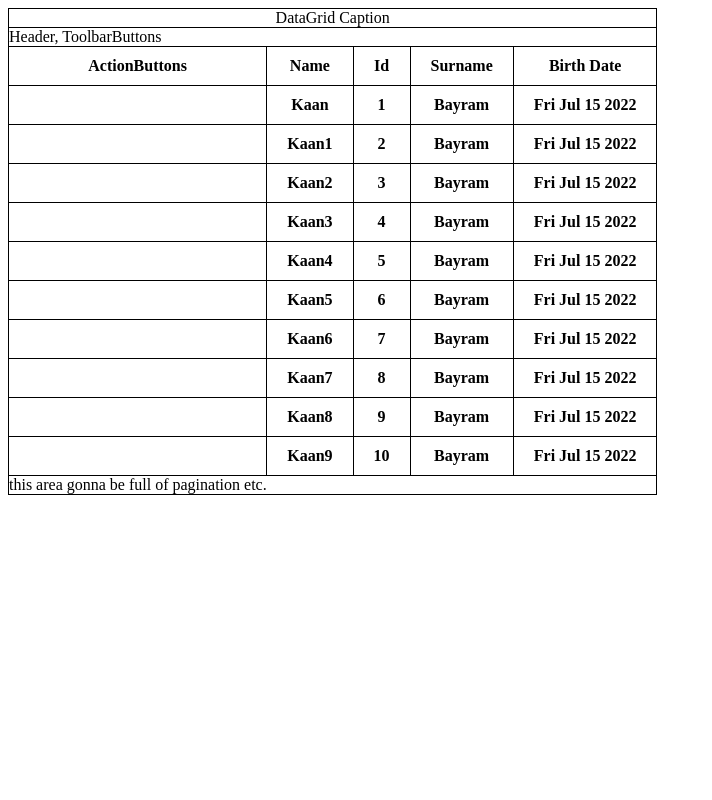
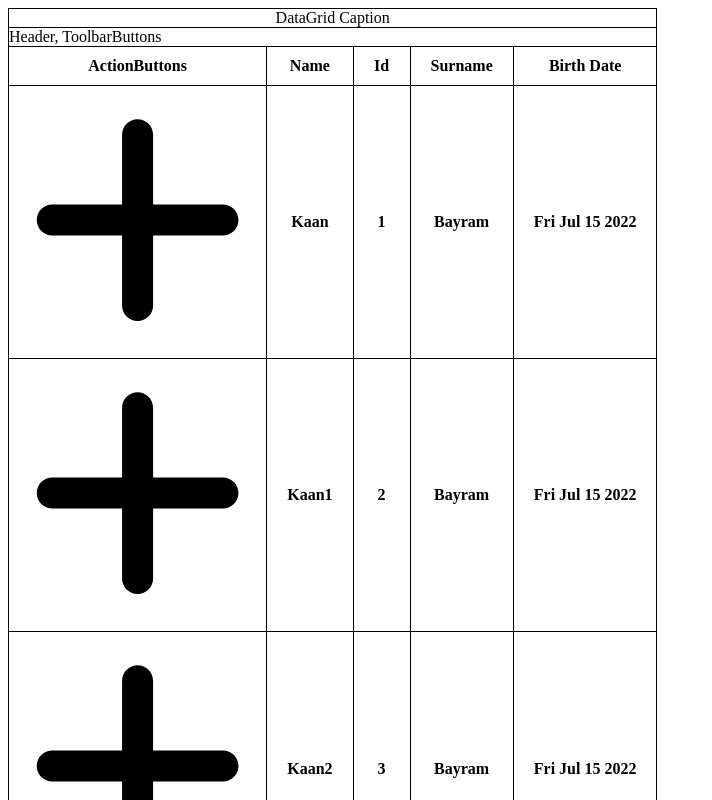
Before and after one commit to kaanbayram/datagrid, a React app: page / in a window 1280 px wide. Shown: the top 800 px of the page, without its empty margins (0-712 px from the left). Built offline with nearby package versions, Linux system fonts and the light colour scheme.

Commit message:
[feature] - started action buttons development

```diff
--- a/package.json
+++ b/package.json
@@ -20,6 +20,7 @@
     "babel-loader": "^8.2.5",
     "babel-preset-react": "^6.24.1",
     "css-loader": "^6.7.1",
+    "file-loader": "^6.2.0",
     "html-webpack-plugin": "^5.5.0",
     "mini-css-extract-plugin": "^2.6.1",
     "node-sass": "^7.0.1",
@@ -33,6 +34,9 @@
     "webpack-dev-server": "^4.9.3"
   },
   "dependencies": {
+    "@fortawesome/fontawesome-svg-core": "^6.1.2",
+    "@fortawesome/free-regular-svg-icons": "^6.1.2",
+    "@fortawesome/free-solid-svg-icons": "^6.1.2",
     "react": "^18.2.0",
     "react-dom": "^18.2.0"
   }
--- /dev/null
+++ b/src/@types/assets/index.d.ts
@@ -0,0 +1,6 @@
+declare module "\*.svg" {
+    import React = require("react");
+    export const ReactComponent: React.FunctionComponent<React.SVGProps<SVGSVGElement>>;
+    const src: string;
+    export default src;
+  }
--- a/src/App.tsx
+++ b/src/App.tsx
@@ -1,6 +1,6 @@
 import React from 'react';
 import { DataGridBaseComponent } from './DataGrid/Components';
-import { rows, columns } from './assets/dummyData'
+import { rows, columns, DataGridProps } from './assets/dummyData'
 
 
 export default class App extends React.Component {
@@ -17,6 +17,13 @@ export default class App extends React.Component {
                     captiton={<div>Test</div>}
                     rows={rows}
                     columns={columns}
+                    editing={{
+                        enabled: DataGridProps.editing.enabled,
+                        // mode: DataGridProps.editing.mode,
+                        allowAdd: DataGridProps.editing.allowAdd,
+                        allowDelete: DataGridProps.editing.allowDelete,
+                        allowEdit: DataGridProps.editing.allowEdit
+                    }}
                 />
             </React.Fragment>
         );
--- a/src/DataGrid/Components/Body/entities/IBodyProps.ts
+++ b/src/DataGrid/Components/Body/entities/IBodyProps.ts
@@ -1,8 +1,10 @@
+import { IEditingProps } from "../../../entities";
 import { IColumn } from "../../Columns";
 
 interface IBodyProps {
     rows: any[];
     columns: IColumn[];
+    editing: IEditingProps
 }
 
 export { IBodyProps }
--- a/src/DataGrid/Components/Body/index.tsx
+++ b/src/DataGrid/Components/Body/index.tsx
@@ -1,7 +1,6 @@
 import { IBodyProps } from "./entities";
 import React from "react";
-
-
+import { ReactComponent as PlusSolidIcon } from '../../../assets/plus-solid.svg';
 
 class Body extends React.Component<IBodyProps, {}>{
 
@@ -11,6 +10,16 @@ class Body extends React.Component<IBodyProps, {}>{
         this.getRows = this.getRows.bind(this);
     }
 
+    getActionButtons() {
+
+
+
+        return (
+            // <></>
+            <div><PlusSolidIcon /></div>
+            // <img src={PlusSolidIcon}></img>
+        );
+    }
 
 
     getRows() {
@@ -19,7 +28,7 @@ class Body extends React.Component<IBodyProps, {}>{
 
         return this.props.rows.map((row) => {
 
-            const rowValues: any[] = [<th></th>];
+            const rowValues: any[] = [<th>{this.getActionButtons()}</th>];
 
             sortedColumns.forEach((column) => {
                 rowValues.push(<th>{row[column.name]}</th>);
@@ -30,7 +39,6 @@ class Body extends React.Component<IBodyProps, {}>{
                     {[...rowValues]}
                 </tr>
             )
-
         });
     }
 
@@ -39,41 +47,7 @@ class Body extends React.Component<IBodyProps, {}>{
         return (
             <>
                 <tbody>
-
                     {this.getRows()}
-
-                    {/* <tr>
-
-                        <th></th>
-
-                        <th>3</th>
-                        <th>4</th>
-
-                    </tr>
-
-                    <tr>
-                        <th></th>
-
-                        <th>3</th>
-                        <th>4</th>
-                    </tr>
-
-                    <tr>
-
-                        <th></th>
-
-                        <th>3</th>
-                        <th>4</th>
-                    </tr>
-
-                    <tr>
-
-                        <th></th>
-
-                        <th>3</th>
-                        <th>4</th>
-                    </tr> */}
-
                 </tbody>
             </>
         );
--- a/src/DataGrid/Components/DataGridBaseComponent.tsx
+++ b/src/DataGrid/Components/DataGridBaseComponent.tsx
@@ -41,6 +41,7 @@ export default class DataGridBaseComponent extends React.Component<IDataGridBase
             <Body
                 rows={rows}
                 columns={columns}
+                editing={this.props.editing}
             />
         );
     }
--- a/src/DataGrid/entities/index.ts
+++ b/src/DataGrid/entities/index.ts
@@ -1 +1 @@
-export { IDataGridBaseComponentsProps } from './IDataGridBaseComponentsProps'
+export { IDataGridBaseComponentsProps, IEditingProps } from './IDataGridBaseComponentsProps'
--- a/src/assets/dummyData.ts
+++ b/src/assets/dummyData.ts
@@ -88,6 +88,16 @@ const columns = [
         isUniqDataField: false,
         caption: "Birth Date",
     }
-]
+];
 
-export { rows, columns }
+const DataGridProps: any = {
+    editing: {
+        enabled: true,
+        mode: "",
+        allowAdd: true,
+        allowDelete: true,
+        allowEdit: true
+    }
+}
+
+export { rows, columns, DataGridProps }
--- a/webpack.config.js
+++ b/webpack.config.js
@@ -16,6 +16,9 @@ module.exports = {
                 test: /\.tsx?$/,
                 use: 'ts-loader',
                 exclude: /node_modules/,
+                // options: {
+                //     configFile: "tsconfig.webpack.json"
+                // }
             },
             {
                 test: /\.s[ac]ss$/i,
@@ -41,6 +44,17 @@ module.exports = {
                 exclude: /node_modules/,
                 use: ["babel-loader"],
             },
+            {
+                test: /\.(png|jp(e*)g|svg|gif)$/,
+                use: [
+                    {
+                        loader: 'file-loader',
+                        options: {
+                            name: 'images/[hash]-[name].[ext]',
+                        },
+                    },
+                ],
+            }
         ],
     },
     resolve: {
```
Also changed, not shown: src/DataGrid/entities/IDataGridBaseComponentsProps.ts (+9 -2 lines), tsconfig.json (+8 -0 lines), src/assets/index.ts (added), src/assets/plus-solid.svg (added), 1 other file (tests, documents, lock files or other folders).
